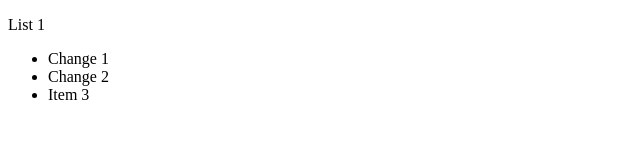
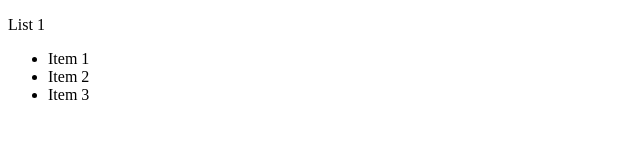
Before and after one commit to sahilbaig/git-commands, a plain HTML site: page index.html in a window 1280 px wide. Shown: the full height of the page, 0-640 px from the left. Drawn offline with Linux system fonts and the light colour scheme.

Commit message:
Changes made

```diff
--- a/index.html
+++ b/index.html
@@ -9,8 +9,8 @@
 <body>
     <p>List 1</p>
     <ul>
-        <li>Change 1</li>
-        <li>Change 2</li>
+        <li>Item 1</li>
+        <li>Item 2</li>
         <li>Item 3</li>
 
     </ul>
```
